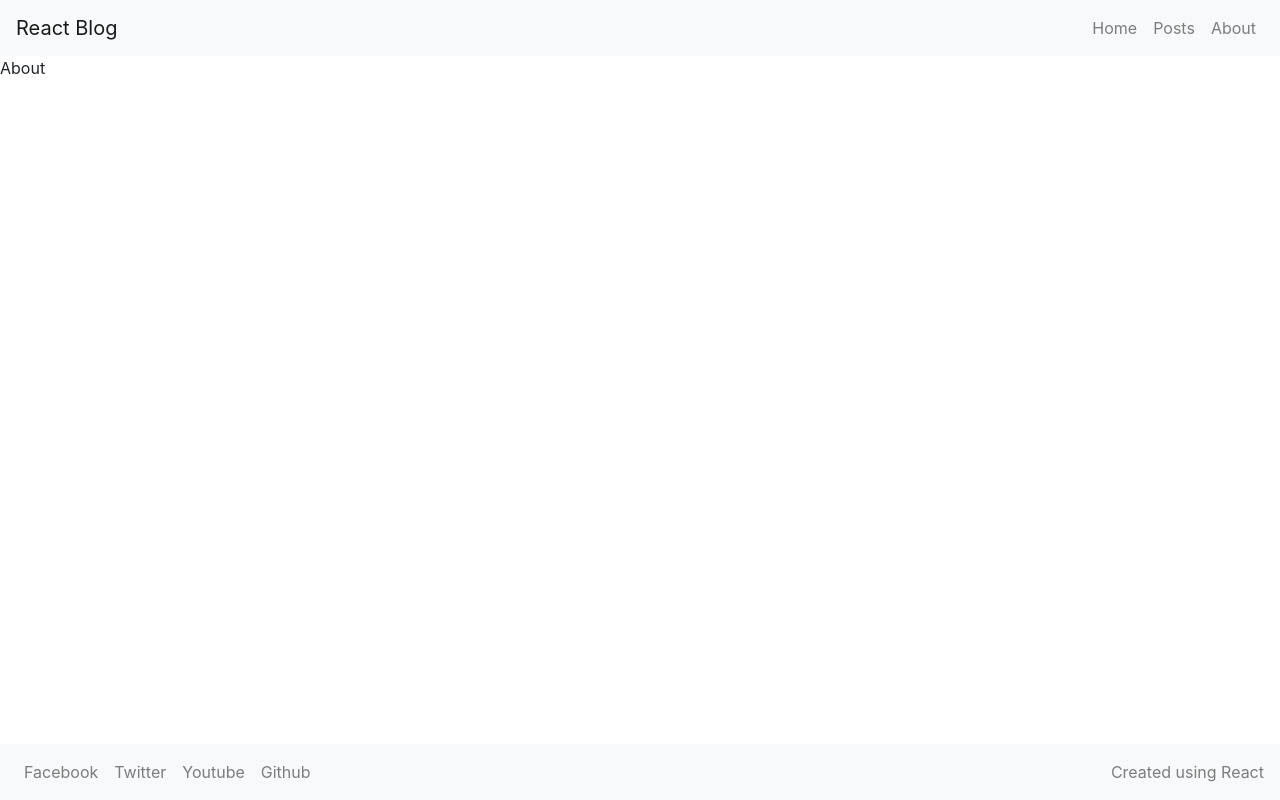
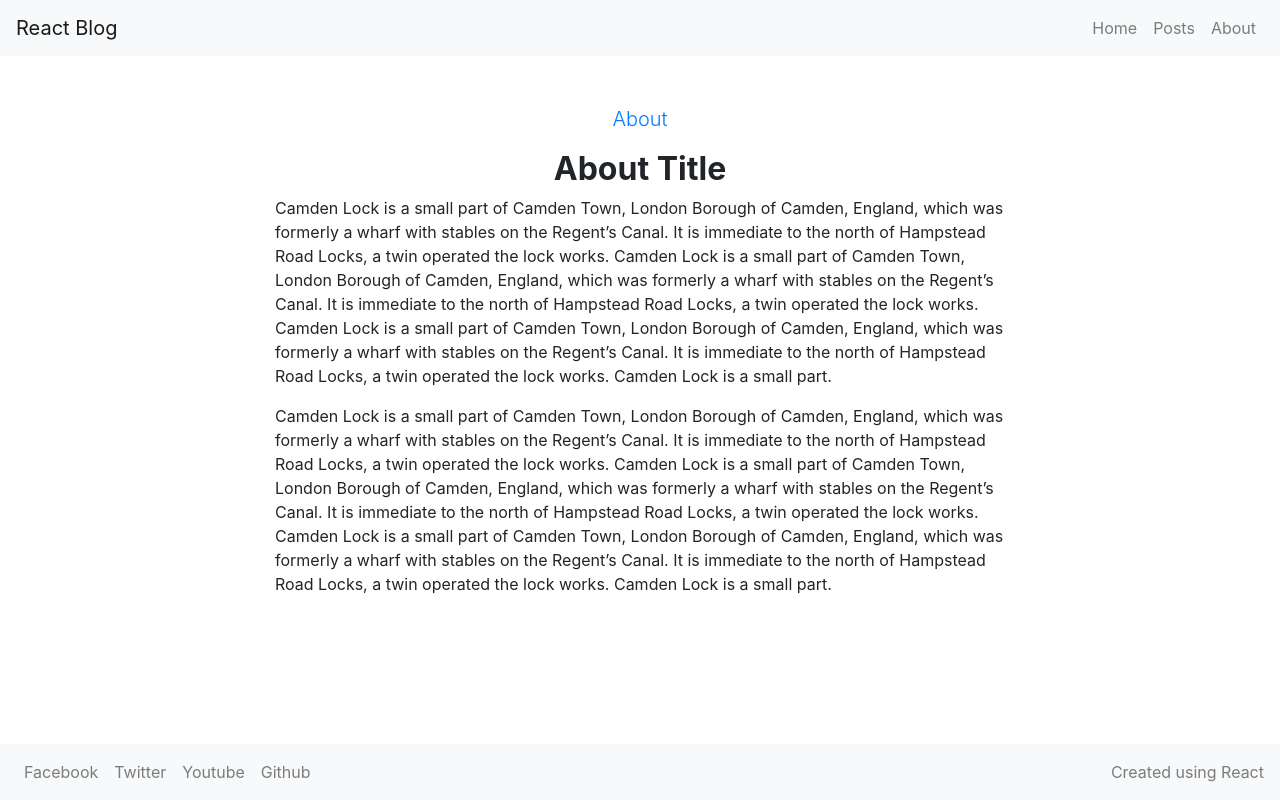
Before and after one commit to tlguzman94/blog-frontend, a React (Create React App) app: page /about in a window 1280 px wide. Built offline with nearby package versions, Linux system fonts and the light colour scheme.

Commit message:
added about page template

```diff
--- a/src/App.js
+++ b/src/App.js
@@ -6,6 +6,7 @@ import Footer from './components/layout/Footer';
 import PostList from './components/blog/PostList';
 import FeaturedPost from './components/blog/FeaturedPost';
 import Post from './components/blog/Post';
+import About from './components/pages/About';
 import { Container } from 'react-bootstrap';
 
 const post = {
@@ -35,7 +36,9 @@ function App() {
               <Post post={post} />
             </Container>
           </Route>
-          <Route path="/about">About</Route>
+          <Route path="/about">
+            <About />
+          </Route>
         </Switch>
 
         <Footer />
--- /dev/null
+++ b/src/components/pages/About.js
@@ -0,0 +1,43 @@
+import React from 'react';
+import { Col, Container, Row } from 'react-bootstrap';
+
+function About() {
+  return (
+    <Container fluid="md" className="my-5">
+      <p className="text-primary lead text-center text-underline">About</p>
+      <Row className="justify-content-center">
+        <Col md={12} lg={8}>
+          <h2 className="font-weight-bold text-center">About Title</h2>
+          <p>
+            Camden Lock is a small part of Camden Town, London Borough of
+            Camden, England, which was formerly a wharf with stables on the
+            Regent’s Canal. It is immediate to the north of Hampstead Road
+            Locks, a twin operated the lock works. Camden Lock is a small part
+            of Camden Town, London Borough of Camden, England, which was
+            formerly a wharf with stables on the Regent’s Canal. It is immediate
+            to the north of Hampstead Road Locks, a twin operated the lock
+            works. Camden Lock is a small part of Camden Town, London Borough of
+            Camden, England, which was formerly a wharf with stables on the
+            Regent’s Canal. It is immediate to the north of Hampstead Road
+            Locks, a twin operated the lock works. Camden Lock is a small part.
+          </p>
+          <p>
+            Camden Lock is a small part of Camden Town, London Borough of
+            Camden, England, which was formerly a wharf with stables on the
+            Regent’s Canal. It is immediate to the north of Hampstead Road
+            Locks, a twin operated the lock works. Camden Lock is a small part
+            of Camden Town, London Borough of Camden, England, which was
+            formerly a wharf with stables on the Regent’s Canal. It is immediate
+            to the north of Hampstead Road Locks, a twin operated the lock
+            works. Camden Lock is a small part of Camden Town, London Borough of
+            Camden, England, which was formerly a wharf with stables on the
+            Regent’s Canal. It is immediate to the north of Hampstead Road
+            Locks, a twin operated the lock works. Camden Lock is a small part.
+          </p>
+        </Col>
+      </Row>
+    </Container>
+  );
+}
+
+export default About;
```
